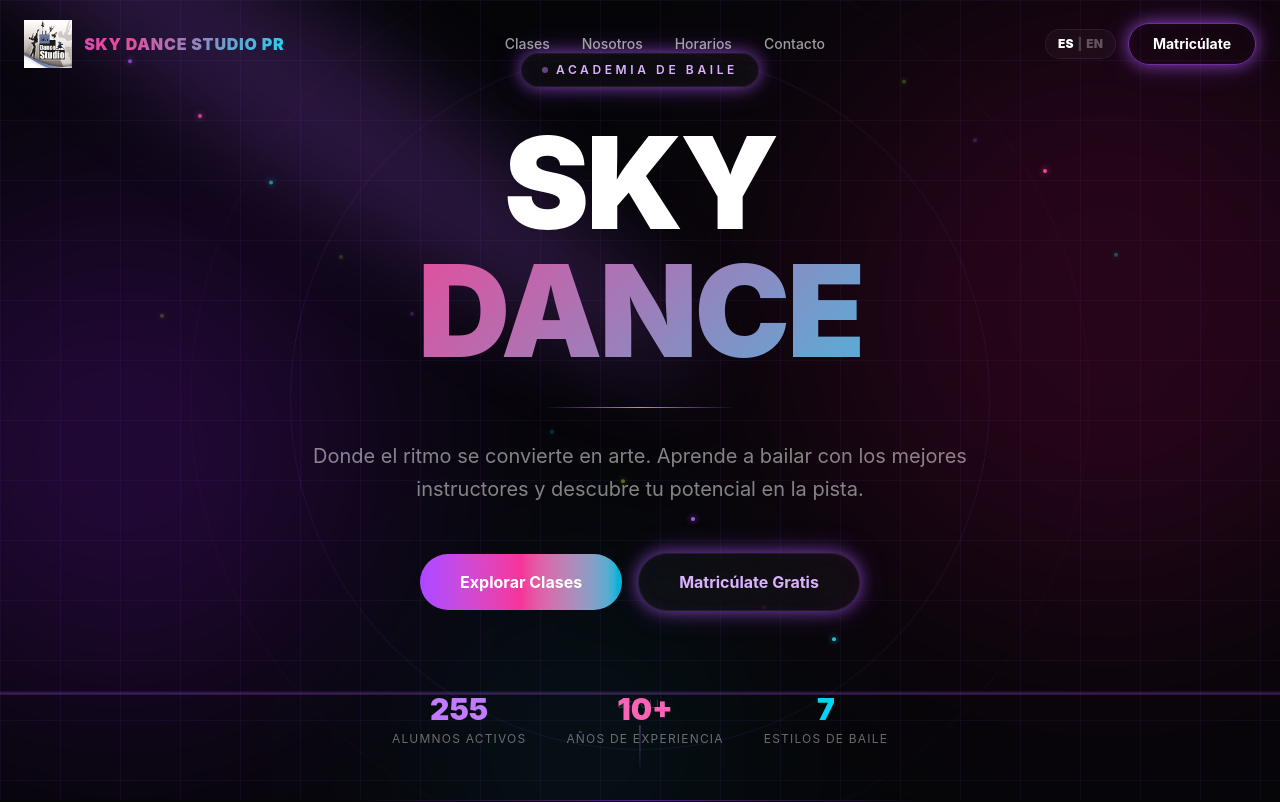
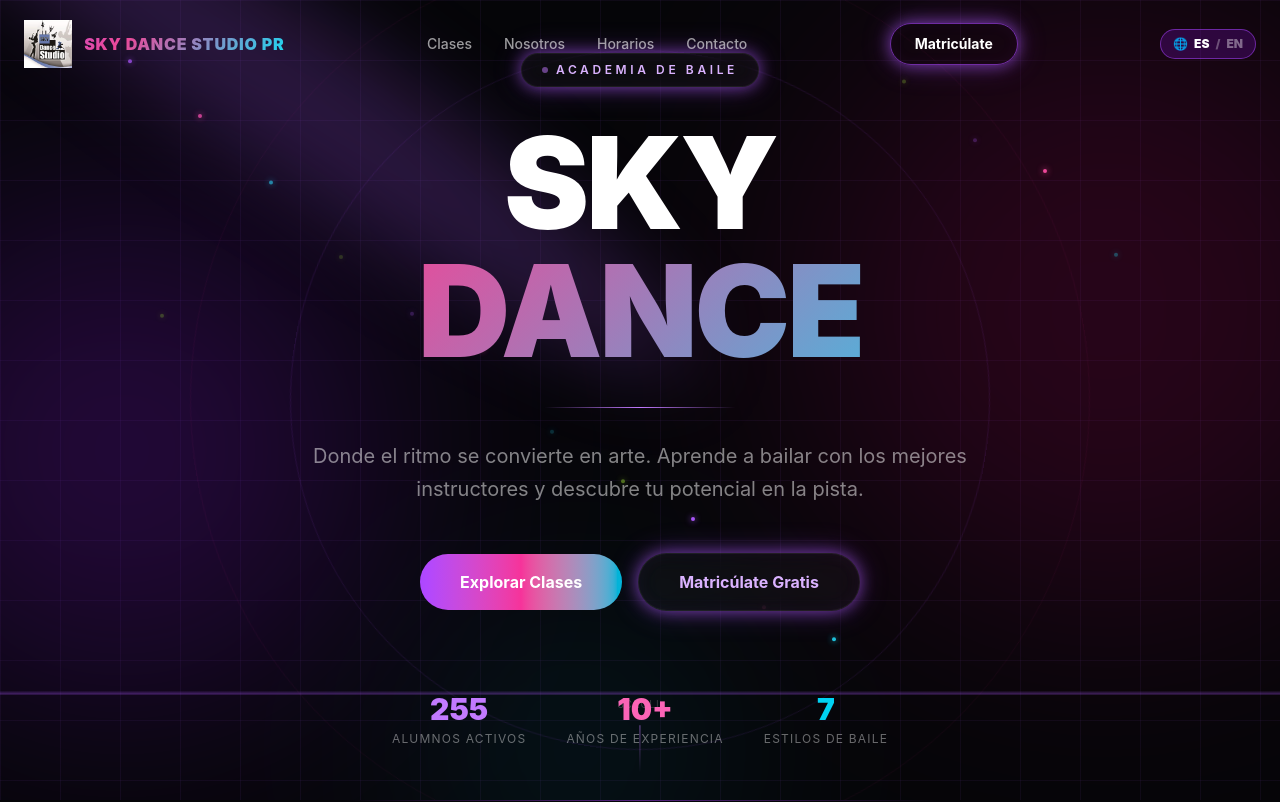
Before and after one commit to Jengaup/SkyDance, a Next.js app in the folder app/: page / in a window 1280 px wide. Shown: the top 802 px of the page. Built offline with nearby package versions, Linux system fonts and the light colour scheme.

Commit message:
Hacer botón de idioma siempre visible en el Navbar
Mover el toggle ES/EN fuera del contenedor hidden md:flex para que
aparezca tanto en móvil como en escritorio, con ícono de globo.

https://claude.ai/code/session_01AYYg2MZiz17F8S6at9X4Hy

```diff
--- a/app/components/Navbar.tsx
+++ b/app/components/Navbar.tsx
@@ -50,17 +50,6 @@ export default function Navbar() {
           </div>
 
           <div className="hidden md:flex items-center gap-3">
-            {/* Language toggle */}
-            <button
-              onClick={toggle}
-              className="relative flex items-center gap-1 px-3 py-1.5 rounded-full text-xs font-black border border-white/20 glass hover:border-purple-400/60 transition-all duration-300"
-              aria-label="Cambiar idioma"
-            >
-              <span className={lang === "es" ? "text-white" : "text-white/30"}>ES</span>
-              <span className="text-white/20">|</span>
-              <span className={lang === "en" ? "text-white" : "text-white/30"}>EN</span>
-            </button>
-
             <a href="#contacto"
               className="relative px-4 lg:px-6 py-2 lg:py-2.5 rounded-full text-sm font-bold text-white border border-purple-500/60 glow-purple hover:border-purple-400 transition-all duration-300 group overflow-hidden">
               <span className="relative z-10">{tx.nav.enroll}</span>
@@ -68,8 +57,21 @@ export default function Navbar() {
             </a>
           </div>
 
+          <div className="flex items-center gap-2">
+            {/* Language toggle — always visible */}
+            <button
+              onClick={toggle}
+              className="flex items-center gap-1.5 px-3 py-1.5 rounded-full text-xs font-black border border-purple-500/50 bg-purple-600/20 hover:bg-purple-600/40 hover:border-purple-400 transition-all duration-300 text-white"
+              aria-label="Cambiar idioma"
+            >
+              🌐
+              <span className={lang === "es" ? "text-white" : "text-white/40"}>ES</span>
+              <span className="text-white/30">/</span>
+              <span className={lang === "en" ? "text-white" : "text-white/40"}>EN</span>
+            </button>
+
             <button onClick={() => setMenuOpen(!menuOpen)}
-            className="md:hidden flex flex-col gap-1.5 p-3 -mr-1" aria-label="Menú">
+              className="md:hidden flex flex-col gap-1.5 p-2" aria-label="Menú">
               <motion.span animate={menuOpen ? { rotate: 45, y: 8 } : { rotate: 0, y: 0 }}
                 className="w-6 h-0.5 bg-purple-400 block origin-center transition-all" />
               <motion.span animate={menuOpen ? { opacity: 0 } : { opacity: 1 }}
@@ -77,6 +79,7 @@ export default function Navbar() {
               <motion.span animate={menuOpen ? { rotate: -45, y: -8 } : { rotate: 0, y: 0 }}
                 className="w-6 h-0.5 bg-purple-400 block origin-center transition-all" />
             </button>
+          </div>
         </div>
       </motion.nav>
 
```
Lines whose indentation alone changed are shown as unchanged.
